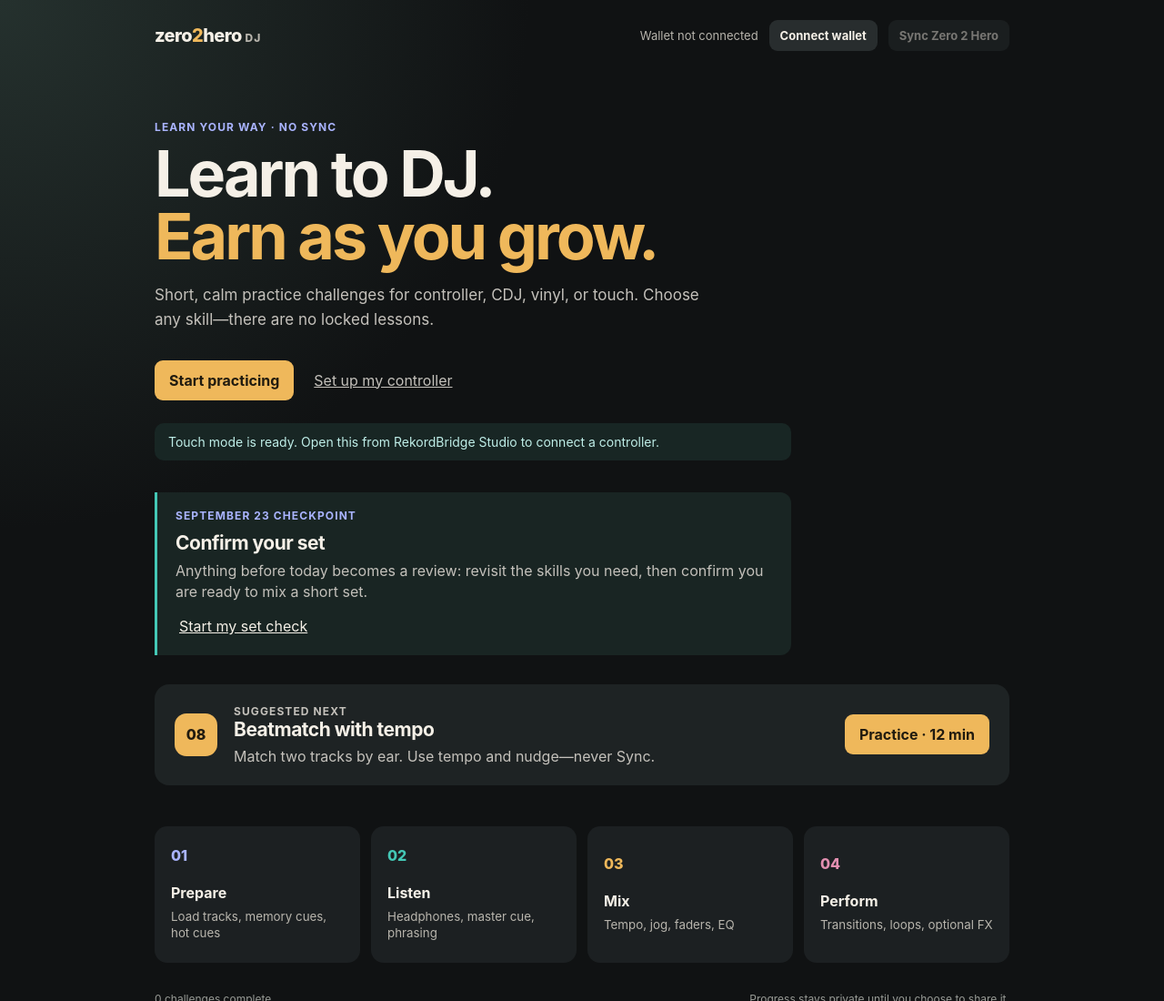
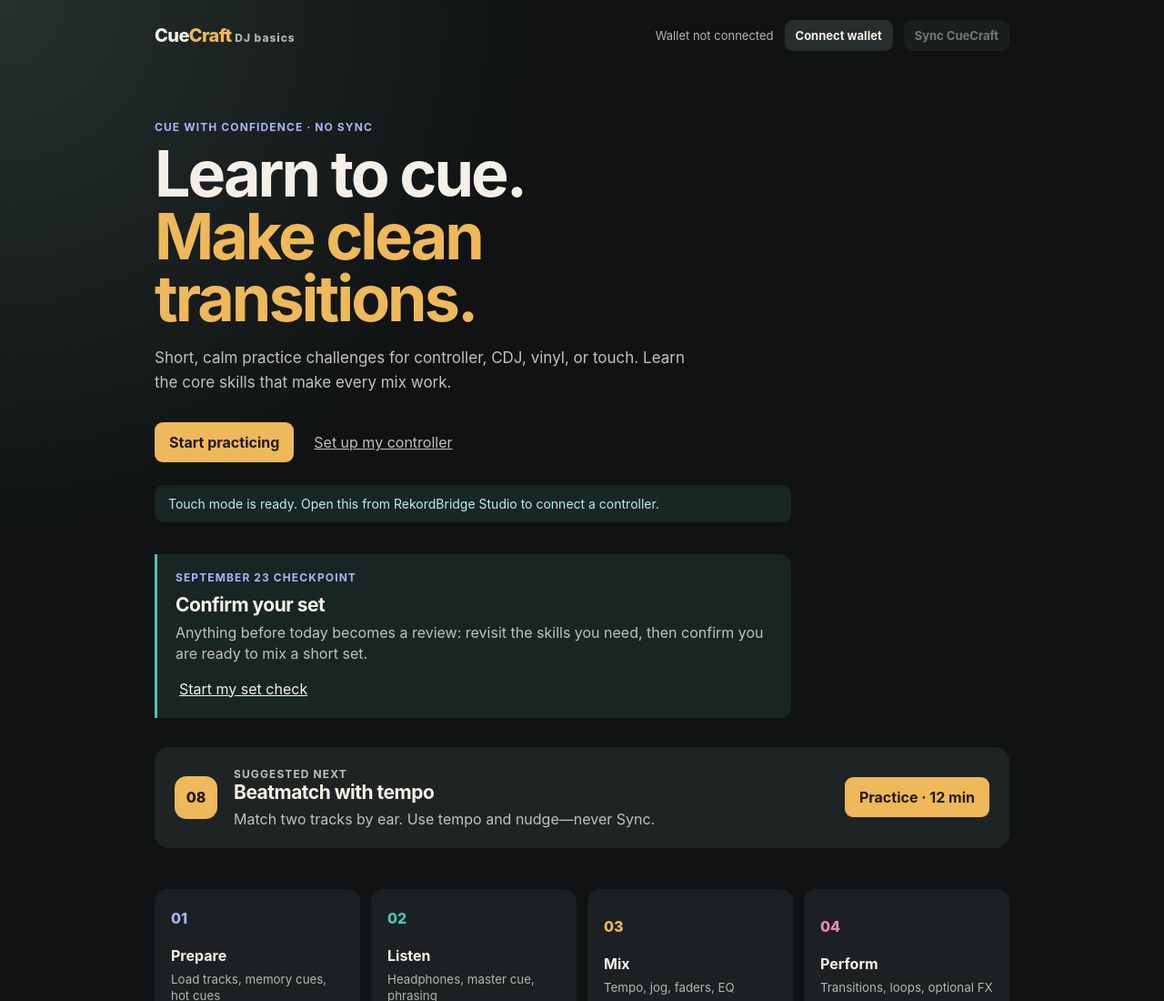
Before and after one commit to AvaEdge617/rekordbridge-dj-companion, a plain HTML site: page index.html in a window 1280 px wide. Shown: the top 1100 px of the page at 91% size. Drawn offline with Linux system fonts and the light colour scheme; no server answers.

Commit message:
Rename DJ Companion to CueCraft

```diff
--- a/index.html
+++ b/index.html
@@ -4,20 +4,20 @@
     <meta charset="UTF-8" />
     <meta name="viewport" content="width=device-width, initial-scale=1.0" />
     <meta name="theme-color" content="#151719" />
-    <title>Zero to Hero DJ</title>
+    <title>CueCraft — DJ Basics</title>
     <link rel="stylesheet" href="./styles.css" />
   </head>
   <body>
     <main class="app-shell">
       <header class="topbar">
-        <a class="brand" href="#home" aria-label="Zero to Hero DJ home">zero<span>2</span>hero <small>DJ</small></a>
-        <div class="wallet"><span id="wallet-status">Wallet not connected</span><button id="wallet-button" class="button button-quiet">Connect wallet</button><button id="sync-button" class="button button-quiet" disabled>Sync Zero 2 Hero</button></div>
+        <a class="brand" href="#home" aria-label="CueCraft home">Cue<span>Craft</span> <small>DJ basics</small></a>
+        <div class="wallet"><span id="wallet-status">Wallet not connected</span><button id="wallet-button" class="button button-quiet">Connect wallet</button><button id="sync-button" class="button button-quiet" disabled>Sync CueCraft</button></div>
       </header>
 
       <section id="home" class="home-view">
-        <p class="eyebrow">Learn your way · no Sync</p>
-        <h1>Learn to DJ.<br /><em>Earn as you grow.</em></h1>
-        <p class="intro">Short, calm practice challenges for controller, CDJ, vinyl, or touch. Choose any skill—there are no locked lessons.</p>
+        <p class="eyebrow">Cue with confidence · no Sync</p>
+        <h1>Learn to cue.<br /><em>Make clean transitions.</em></h1>
+        <p class="intro">Short, calm practice challenges for controller, CDJ, vinyl, or touch. Learn the core skills that make every mix work.</p>
         <div class="hero-actions"><button id="start-practice" class="button button-main">Start practicing</button><button id="setup-button" class="text-button">Set up my controller</button></div>
         <p id="bridge-status" class="bridge-status">Touch mode is ready. Open this from RekordBridge Studio to connect a controller.</p>
 
```
Also changed, not shown: README.md, app.js.
